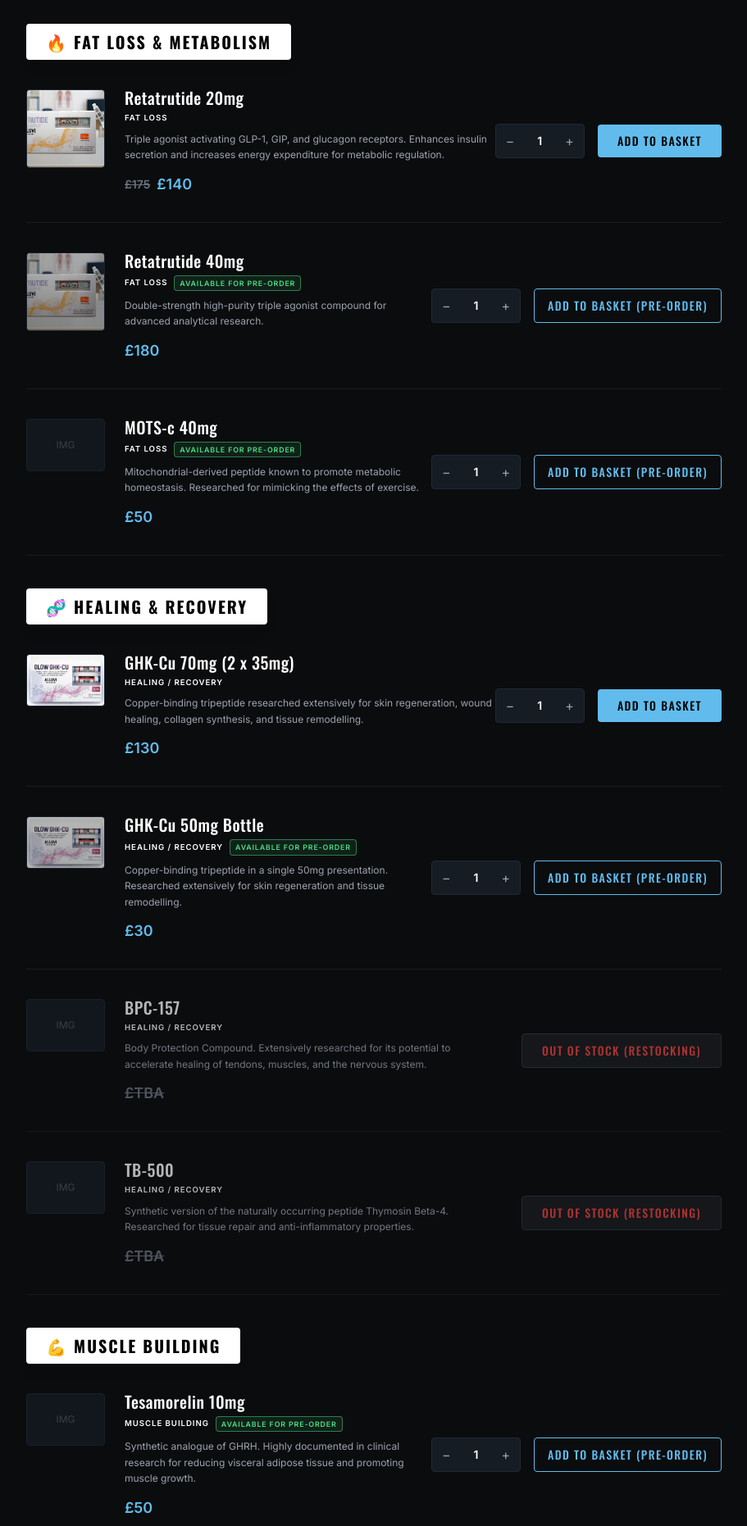
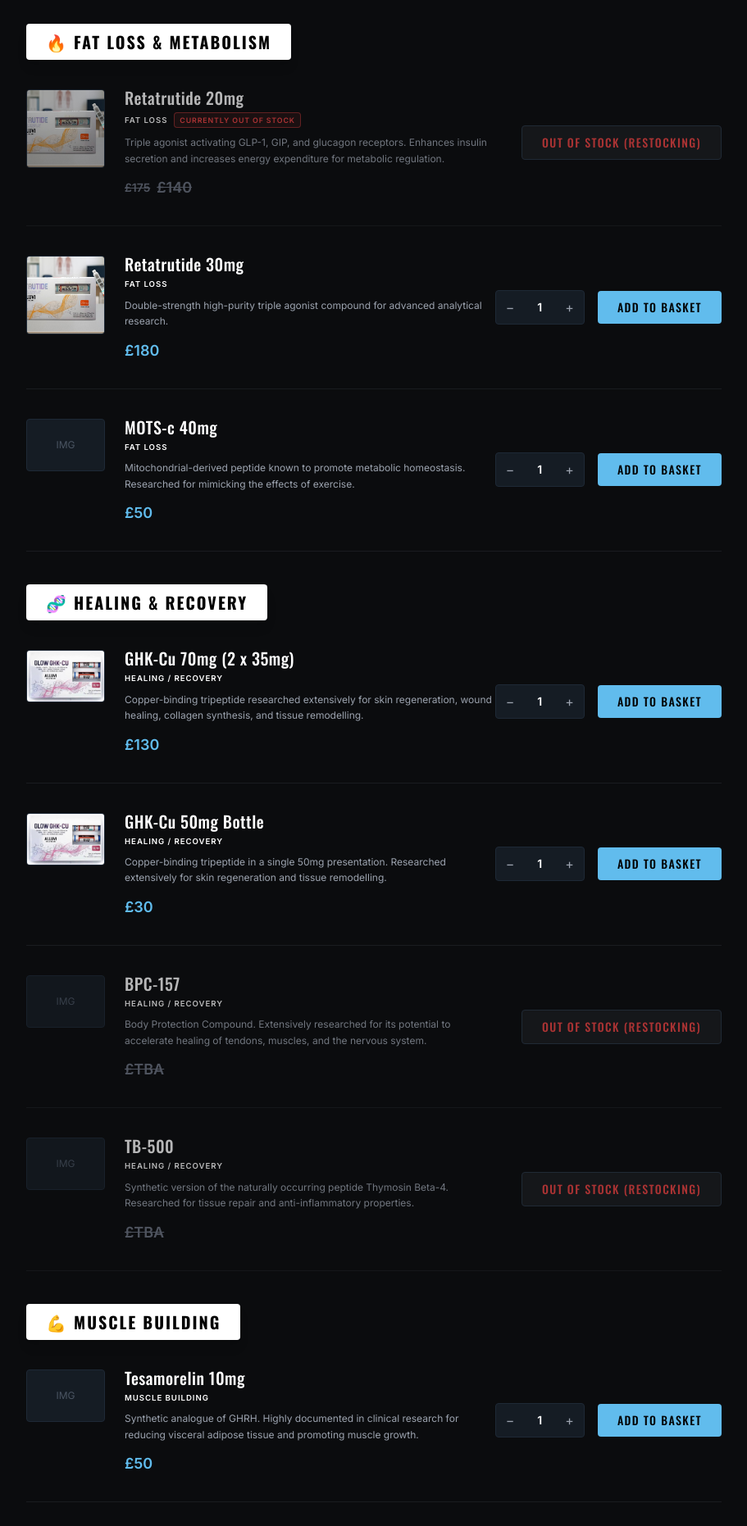
Before and after one commit to Benotos/PEPTONIC-LABS, a website: page store.html in a window 1280 px wide. Shown: the part 303-2165 px from the top of the page at 82% size, without its empty margins (184-1095 px from the left). Drawn offline with nearby package versions, Linux system fonts and the light colour scheme.

Commit message:
UPDATE EDITED ACCOUNT

```diff
--- a/store.html
+++ b/store.html
@@ -107,40 +107,33 @@
                 </div>
             </div>
 
-            <div class="product-card flex flex-col md:flex-row items-center justify-between border-b border-[#1a1c20] pb-8 mb-8" data-category="fat-loss">
+            <div class="product-card flex flex-col md:flex-row items-center justify-between border-b border-[#1a1c20] pb-8 mb-8 opacity-70" data-category="fat-loss">
                 <div class="flex items-start space-x-6 w-full md:w-auto mb-6 md:mb-0">
                     <img src="retatrutide.jpg" alt="Retatrutide" class="w-24 h-24 object-cover border border-[#1e2936] rounded shrink-0 mt-1">
                     <div>
                         <h3 class="text-xl font-oswald tracking-wide mb-1">Retatrutide 20mg</h3>
-                        <span class="text-[0.6rem] font-bold tracking-widest uppercase text-accent-blue mb-2 block">Fat Loss</span>
+                        <div class="flex gap-2 mb-2 items-center">
+                            <span class="text-[0.6rem] font-bold tracking-widest uppercase text-accent-blue block">Fat Loss</span>
+                            <span class="text-[0.55rem] font-bold tracking-widest uppercase text-red-500 border border-red-500/50 px-1.5 py-0.5 rounded bg-red-500/10">CURRENTLY OUT OF STOCK</span>
+                        </div>
                         <p class="text-gray-400 text-xs leading-relaxed max-w-md mb-3">Triple agonist activating GLP-1, GIP, and glucagon receptors. Enhances insulin secretion and increases energy expenditure for metabolic regulation.</p>
                         <div class="flex items-center gap-2">
                             <p class="font-bold text-sm text-gray-500 line-through">£175</p>
-                            <p class="font-bold text-lg accent-blue">£140</p>
+                            <p class="font-bold text-lg text-gray-500 line-through">£140</p>
                         </div>
                     </div>
                 </div>
                 <div class="flex flex-col items-end space-y-3 w-full md:w-auto">
-                    <div class="flex items-center space-x-4 w-full justify-end">
-                        <div class="flex items-center border border-[#1e2936] bg-[#151c24] rounded">
-                            <button onclick="updateQty(this, -1)" class="px-3 py-2 hover:text-white text-gray-400 transition">−</button>
-                            <span class="px-4 text-sm font-bold qty-value">1</span>
-                            <button onclick="updateQty(this, 1)" class="px-3 py-2 hover:text-white text-gray-400 transition">+</button>
-                        </div>
-                        <button onclick="addToBasket('Retatrutide 20mg', 140, this)" class="bg-accent-blue text-black font-oswald px-6 py-2.5 text-sm tracking-widest rounded hover:bg-[#7ac7f0] transition w-full md:w-auto">ADD TO BASKET</button>
-                    </div>
+                    <button disabled class="bg-[#1a1c20] text-red-500 font-oswald px-6 py-2.5 text-sm tracking-widest rounded w-full md:w-auto cursor-not-allowed border border-[#2a3746]">OUT OF STOCK (RESTOCKING)</button>
                 </div>
             </div>
 
             <div class="product-card flex flex-col md:flex-row items-center justify-between border-b border-[#1a1c20] pb-8 mb-8" data-category="fat-loss">
                 <div class="flex items-start space-x-6 w-full md:w-auto mb-6 md:mb-0">
-                    <img src="retatrutide.jpg" alt="Retatrutide 40mg" class="w-24 h-24 object-cover border border-[#1e2936] rounded shrink-0 mt-1 opacity-70">
+                    <img src="retatrutide.jpg" alt="Retatrutide 30mg" class="w-24 h-24 object-cover border border-[#1e2936] rounded shrink-0 mt-1">
                     <div>
-                        <h3 class="text-xl font-oswald tracking-wide mb-1">Retatrutide 40mg</h3>
-                        <div class="flex gap-2 mb-2 items-center">
-                            <span class="text-[0.6rem] font-bold tracking-widest uppercase text-accent-blue block">Fat Loss</span>
-                            <span class="text-[0.55rem] font-bold tracking-widest uppercase text-green-400 border border-green-400/50 px-1.5 py-0.5 rounded bg-green-400/10">AVAILABLE FOR PRE-ORDER</span>
-                        </div>
+                        <h3 class="text-xl font-oswald tracking-wide mb-1">Retatrutide 30mg</h3>
+                        <span class="text-[0.6rem] font-bold tracking-widest uppercase text-accent-blue mb-2 block">Fat Loss</span>
                         <p class="text-gray-400 text-xs leading-relaxed max-w-md mb-3">Double-strength high-purity triple agonist compound for advanced analytical research.</p>
                         <p class="font-bold text-lg accent-blue">£180</p>
                     </div>
@@ -152,20 +145,17 @@
                             <span class="px-4 text-sm font-bold qty-value">1</span>
                             <button onclick="updateQty(this, 1)" class="px-3 py-2 hover:text-white text-gray-400 transition">+</button>
                         </div>
-                        <button onclick="addToBasket('Retatrutide 40mg (Pre-Order)', 180, this)" class="border border-[#61bced] text-[#61bced] font-oswald px-4 py-2.5 text-xs md:text-sm tracking-widest rounded hover:bg-[#61bced] hover:text-black transition w-full md:w-auto whitespace-nowrap">ADD TO BASKET (PRE-ORDER)</button>
+                        <button onclick="addToBasket('Retatrutide 30mg', 180, this)" class="bg-accent-blue text-black font-oswald px-6 py-2.5 text-sm tracking-widest rounded hover:bg-[#7ac7f0] transition w-full md:w-auto">ADD TO BASKET</button>
                     </div>
                 </div>
             </div>
 
             <div class="product-card flex flex-col md:flex-row items-center justify-between border-b border-[#1a1c20] pb-8 mb-8" data-category="fat-loss">
                 <div class="flex items-start space-x-6 w-full md:w-auto mb-6 md:mb-0">
-                    <div class="w-24 h-16 bg-[#151c24] border border-[#1e2936] rounded flex items-center justify-center text-gray-600 text-xs shrink-0 mt-1 opacity-70">IMG</div>
+                    <div class="w-24 h-16 bg-[#151c24] border border-[#1e2936] rounded flex items-center justify-center text-gray-600 text-xs shrink-0 mt-1">IMG</div>
                     <div>
                         <h3 class="text-xl font-oswald tracking-wide mb-1">MOTS-c 40mg</h3>
-                        <div class="flex gap-2 mb-2 items-center">
-                            <span class="text-[0.6rem] font-bold tracking-widest uppercase text-accent-blue block">Fat Loss</span>
-                            <span class="text-[0.55rem] font-bold tracking-widest uppercase text-green-400 border border-green-400/50 px-1.5 py-0.5 rounded bg-green-400/10">AVAILABLE FOR PRE-ORDER</span>
-                        </div>
+                        <span class="text-[0.6rem] font-bold tracking-widest uppercase text-accent-blue mb-2 block">Fat Loss</span>
                         <p class="text-gray-400 text-xs leading-relaxed max-w-md mb-3">Mitochondrial-derived peptide known to promote metabolic homeostasis. Researched for mimicking the effects of exercise.</p>
                         <p class="font-bold text-lg accent-blue">£50</p>
                     </div>
@@ -177,7 +167,7 @@
                             <span class="px-4 text-sm font-bold qty-value">1</span>
                             <button onclick="updateQty(this, 1)" class="px-3 py-2 hover:text-white text-gray-400 transition">+</button>
                         </div>
-                        <button onclick="addToBasket('MOTS-c 40mg (Pre-Order)', 50, this)" class="border border-[#61bced] text-[#61bced] font-oswald px-4 py-2.5 text-xs md:text-sm tracking-widest rounded hover:bg-[#61bced] hover:text-black transition w-full md:w-auto whitespace-nowrap">ADD TO BASKET (PRE-ORDER)</button>
+                        <button onclick="addToBasket('MOTS-c 40mg', 50, this)" class="bg-accent-blue text-black font-oswald px-6 py-2.5 text-sm tracking-widest rounded hover:bg-[#7ac7f0] transition w-full md:w-auto">ADD TO BASKET</button>
                     </div>
                 </div>
             </div>
@@ -212,13 +202,10 @@
 
             <div class="product-card flex flex-col md:flex-row items-center justify-between border-b border-[#1a1c20] pb-8 mb-8" data-category="healing">
                 <div class="flex items-start space-x-6 w-full md:w-auto mb-6 md:mb-0">
-                    <img src="glow_ghk.jpg" alt="GHK-Cu 50mg" class="w-24 h-16 object-cover border border-[#1e2936] rounded shrink-0 mt-1 opacity-70">
+                    <img src="glow_ghk.jpg" alt="GHK-Cu 50mg" class="w-24 h-16 object-cover border border-[#1e2936] rounded shrink-0 mt-1">
                     <div>
                         <h3 class="text-xl font-oswald tracking-wide mb-1">GHK-Cu 50mg Bottle</h3>
-                        <div class="flex gap-2 mb-2 items-center">
-                            <span class="text-[0.6rem] font-bold tracking-widest uppercase text-accent-blue block">Healing / Recovery</span>
-                            <span class="text-[0.55rem] font-bold tracking-widest uppercase text-green-400 border border-green-400/50 px-1.5 py-0.5 rounded bg-green-400/10">AVAILABLE FOR PRE-ORDER</span>
-                        </div>
+                        <span class="text-[0.6rem] font-bold tracking-widest uppercase text-accent-blue mb-2 block">Healing / Recovery</span>
                         <p class="text-gray-400 text-xs leading-relaxed max-w-md mb-3">Copper-binding tripeptide in a single 50mg presentation. Researched extensively for skin regeneration and tissue remodelling.</p>
                         <p class="font-bold text-lg accent-blue">£30</p>
                     </div>
@@ -230,7 +217,7 @@
                             <span class="px-4 text-sm font-bold qty-value">1</span>
                             <button onclick="updateQty(this, 1)" class="px-3 py-2 hover:text-white text-gray-400 transition">+</button>
                         </div>
-                        <button onclick="addToBasket('GHK-Cu 50mg (Pre-Order)', 30, this)" class="border border-[#61bced] text-[#61bced] font-oswald px-4 py-2.5 text-xs md:text-sm tracking-widest rounded hover:bg-[#61bced] hover:text-black transition w-full md:w-auto whitespace-nowrap">ADD TO BASKET (PRE-ORDER)</button>
+                        <button onclick="addToBasket('GHK-Cu 50mg', 30, this)" class="bg-accent-blue text-black font-oswald px-6 py-2.5 text-sm tracking-widest rounded hover:bg-[#7ac7f0] transition w-full md:w-auto">ADD TO BASKET</button>
                     </div>
                 </div>
             </div>
@@ -274,13 +261,10 @@
 
             <div class="product-card flex flex-col md:flex-row items-center justify-between border-b border-[#1a1c20] pb-8 mb-8" data-category="muscle">
                 <div class="flex items-start space-x-6 w-full md:w-auto mb-6 md:mb-0">
-                    <div class="w-24 h-16 bg-[#151c24] border border-[#1e2936] rounded flex items-center justify-center text-gray-600 text-xs shrink-0 mt-1 opacity-70">IMG</div>
+                    <div class="w-24 h-16 bg-[#151c24] border border-[#1e2936] rounded flex items-center justify-center text-gray-600 text-xs shrink-0 mt-1">IMG</div>
                     <div>
                         <h3 class="text-xl font-oswald tracking-wide mb-1">Tesamorelin 10mg</h3>
-                        <div class="flex gap-2 mb-2 items-center">
-                            <span class="text-[0.6rem] font-bold tracking-widest uppercase text-accent-blue block">Muscle Building</span>
-                            <span class="text-[0.55rem] font-bold tracking-widest uppercase text-green-400 border border-green-400/50 px-1.5 py-0.5 rounded bg-green-400/10">AVAILABLE FOR PRE-ORDER</span>
-                        </div>
+                        <span class="text-[0.6rem] font-bold tracking-widest uppercase text-accent-blue mb-2 block">Muscle Building</span>
                         <p class="text-gray-400 text-xs leading-relaxed max-w-md mb-3">Synthetic analogue of GHRH. Highly documented in clinical research for reducing visceral adipose tissue and promoting muscle growth.</p>
                         <p class="font-bold text-lg accent-blue">£50</p>
                     </div>
@@ -292,7 +276,7 @@
                             <span class="px-4 text-sm font-bold qty-value">1</span>
                             <button onclick="updateQty(this, 1)" class="px-3 py-2 hover:text-white text-gray-400 transition">+</button>
                         </div>
-                        <button onclick="addToBasket('Tesamorelin 10mg (Pre-Order)', 50, this)" class="border border-[#61bced] text-[#61bced] font-oswald px-4 py-2.5 text-xs md:text-sm tracking-widest rounded hover:bg-[#61bced] hover:text-black transition w-full md:w-auto whitespace-nowrap">ADD TO BASKET (PRE-ORDER)</button>
+                        <button onclick="addToBasket('Tesamorelin 10mg', 50, this)" class="bg-accent-blue text-black font-oswald px-6 py-2.5 text-sm tracking-widest rounded hover:bg-[#7ac7f0] transition w-full md:w-auto">ADD TO BASKET</button>
                     </div>
                 </div>
             </div>
@@ -361,13 +345,10 @@
 
             <div class="product-card flex flex-col md:flex-row items-center justify-between border-b border-[#1a1c20] pb-8 mb-8" data-category="tanning">
                 <div class="flex items-start space-x-6 w-full md:w-auto mb-6 md:mb-0">
-                    <img src="mt2.jpg" alt="MT-2 10mg" class="w-24 h-16 object-cover border border-[#1e2936] rounded shrink-0 mt-1 opacity-70">
+                    <img src="mt2.jpg" alt="MT-2 10mg" class="w-24 h-16 object-cover border border-[#1e2936] rounded shrink-0 mt-1">
                     <div>
                         <h3 class="text-xl font-oswald tracking-wide mb-1">Melanotan-2 (MT-2) 10mg</h3>
-                        <div class="flex gap-2 mb-2 items-center">
-                            <span class="text-[0.6rem] font-bold tracking-widest uppercase text-accent-blue block">Tanning</span>
-                            <span class="text-[0.55rem] font-bold tracking-widest uppercase text-green-400 border border-green-400/50 px-1.5 py-0.5 rounded bg-green-400/10">AVAILABLE FOR PRE-ORDER</span>
-                        </div>
+                        <span class="text-[0.6rem] font-bold tracking-widest uppercase text-accent-blue mb-2 block">Tanning</span>
                         <p class="text-gray-400 text-xs leading-relaxed max-w-md mb-3">Synthetic analogue of the peptide hormone α-melanocyte-stimulating hormone (α-MSH) used in melanogenesis research.</p>
                         <p class="font-bold text-lg accent-blue">£30</p>
                     </div>
@@ -379,7 +360,7 @@
                             <span class="px-4 text-sm font-bold qty-value">1</span>
                             <button onclick="updateQty(this, 1)" class="px-3 py-2 hover:text-white text-gray-400 transition">+</button>
                         </div>
-                        <button onclick="addToBasket('MT-2 10mg (Pre-Order)', 30, this)" class="border border-[#61bced] text-[#61bced] font-oswald px-4 py-2.5 text-xs md:text-sm tracking-widest rounded hover:bg-[#61bced] hover:text-black transition w-full md:w-auto whitespace-nowrap">ADD TO BASKET (PRE-ORDER)</button>
+                        <button onclick="addToBasket('MT-2 10mg', 30, this)" class="bg-accent-blue text-black font-oswald px-6 py-2.5 text-sm tracking-widest rounded hover:bg-[#7ac7f0] transition w-full md:w-auto">ADD TO BASKET</button>
                     </div>
                 </div>
             </div>
@@ -447,16 +428,16 @@
                 <div class="bg-[#0b0c0e] border border-[#1e2936] p-6 rounded text-left space-y-4 mb-8">
                     <div>
                         <p class="text-[0.65rem] text-gray-500 font-bold tracking-wider uppercase">Account Name</p>
-                        <p class="font-medium text-lg text-white">ROAR MARKETING SERVICES LTD</p>
+                        <p class="font-medium text-lg text-white">LBJ COACHING</p>
                     </div>
                     <div class="grid grid-cols-2 gap-4">
                         <div>
                             <p class="text-[0.65rem] text-gray-500 font-bold tracking-wider uppercase">Sort Code</p>
-                            <p class="font-medium text-lg tracking-widest text-white">04-29-09</p>
+                            <p class="font-medium text-lg tracking-widest text-white">04-00-06</p>
                         </div>
                         <div>
                             <p class="text-[0.65rem] text-gray-500 font-bold tracking-wider uppercase">Account Number</p>
-                            <p class="font-medium text-lg tracking-widest text-white">18715389</p>
+                            <p class="font-medium text-lg tracking-widest text-white">62784347</p>
                         </div>
                     </div>
                     <div class="pt-4 border-t border-[#1e2936]">
@@ -469,13 +450,28 @@
                     <div class="pt-4 border-t border-[#1e2936]">
                         <p class="text-[0.65rem] text-[#25D366] font-bold tracking-wider uppercase mb-1 flex items-center gap-1.5">
                             <svg class="w-4 h-4" fill="currentColor" viewBox="0 0 24 24" xmlns="http://www.w3.org/2000/svg"><path d="M17.472 14.382c-.297-.149-1.758-.867-2.03-.967-.273-.099-.471-.148-.67.15-.197.297-.767.966-.94 1.164-.173.199-.347.223-.644.075-.297-.15-1.255-.463-2.39-1.475-.883-.788-1.48-1.761-1.653-2.059-.173-.297-.018-.458.13-.606.134-.133.298-.347.446-.52.149-.174.198-.298.298-.497.099-.198.05-.371-.025-.52-.075-.149-.669-1.612-.916-2.207-.242-.579-.487-.5-.669-.51a12.8 12.8 0 0 0-.57-.01c-.198 0-.52.074-.792.372-.272.297-1.04 1.016-1.04 2.479 0 1.462 1.065 2.875 1.213 3.074.149.198 2.096 3.2 5.077 4.487.709.306 1.262.489 1.694.625.712.227 1.36.195 1.871.118.571-.085 1.758-.719 2.006-1.413.248-.694.248-1.289.173-1.413-.074-.124-.272-.198-.57-.347m-5.421 7.403h-.004a9.87 9.87 0 0 1-5.031-1.378l-.361-.214-3.741.982.998-3.648-.235-.374a9.86 9.86 0 0 1-1.51-5.26c.001-5.45 4.436-9.884 9.888-9.884 2.64 0 5.122 1.03 6.988 2.898a9.825 9.825 0 0 1 2.893 6.994c-.003 5.45-4.437 9.884-9.885 9.884m8.413-18.297A11.815 11.815 0 0 0 12.05 0C5.495 0 .16 5.335.157 11.892c0 2.096.547 4.142 1.588 5.945L.057 24l6.305-1.654a11.882 11.882 0 0 0 5.683 1.448h.005c6.554 0 11.89-5.335 11.893-11.893a11.821 11.821 0 0 0-3.48-8.413Z"/></svg>
-                        WhatsApp Confirmation To:
+                            WhatsApp Confirmation To:
                         </p>
                         <p class="font-oswald tracking-wide text-2xl text-white">+44 7473 867419</p>
                         <p class="text-[0.65rem] text-gray-400 mt-1">Message this number on WhatsApp with your payment confirmation to complete your order.</p>
                     </div>
                 </div>
                 <button onclick="showSuccessScreen()" class="w-full border border-[#1e2936] text-gray-300 py-3 rounded font-oswald tracking-widest hover:bg-[#1a1c20] hover:text-white transition uppercase">I Have Sent The Payment</button>
+            </div>
+
+            <div id="successStep" class="hidden p-6 md:p-8 text-center">
+                <h3 class="text-3xl font-oswald uppercase tracking-wide mb-4 text-white">Payment Confirmed</h3>
+                <p class="text-sm text-gray-400 mb-6">Thank you! We will verify against reference <strong class="text-white">TIKTOK</strong>.</p>
+
+                <div class="bg-[#25D366]/10 border border-[#25D366]/30 rounded-lg p-4 mb-8 text-center">
+                    <p class="text-[#25D366] text-sm font-bold flex items-center justify-center gap-2 mb-1">
+                        <svg class="w-5 h-5" fill="currentColor" viewBox="0 0 24 24" xmlns="http://www.w3.org/2000/svg"><path d="M17.472 14.382c-.297-.149-1.758-.867-2.03-.967-.273-.099-.471-.148-.67.15-.197.297-.767.966-.94 1.164-.173.199-.347.223-.644.075-.297-.15-1.255-.463-2.39-1.475-.883-.788-1.48-1.761-1.653-2.059-.173-.297-.018-.458.13-.606.134-.133.298-.347.446-.52.149-.174.198-.298.298-.497.099-.198.05-.371-.025-.52-.075-.149-.669-1.612-.916-2.207-.242-.579-.487-.5-.669-.51a12.8 12.8 0 0 0-.57-.01c-.198 0-.52.074-.792.372-.272.297-1.04 1.016-1.04 2.479 0 1.462 1.065 2.875 1.213 3.074.149.198 2.096 3.2 5.077 4.487.709.306 1.262.489 1.694.625.712.227 1.36.195 1.871.118.571-.085 1.758-.719 2.006-1.413.248-.694.248-1.289.173-1.413-.074-.124-.272-.198-.57-.347m-5.421 7.403h-.004a9.87 9.87 0 0 1-5.031-1.378l-.361-.214-3.741.982.998-3.648-.235-.374a9.86 9.86 0 0 1-1.51-5.26c.001-5.45 4.436-9.884 9.888-9.884 2.64 0 5.122 1.03 6.988 2.898a9.825 9.825 0 0 1 2.893 6.994c-.003 5.45-4.437 9.884-9.885 9.884m8.413-18.297A11.815 11.815 0 0 0 12.05 0C5.495 0 .16 5.335.157 11.892c0 2.096.547 4.142 1.588 5.945L.057 24l6.305-1.654a11.882 11.882 0 0 0 5.683 1.448h.005c6.554 0 11.89-5.335 11.893-11.893a11.821 11.821 0 0 0-3.48-8.413Z"/></svg>
+                        Send WhatsApp Confirmation
+                    </p>
+                    <p class="text-white text-sm">To complete your order, message <strong>+44 7473 867419</strong></p>
+                </div>
+
+                <button onclick="closeCheckoutAndReset()" class="w-full bg-accent-blue text-black py-4 rounded font-oswald text-lg tracking-widest hover:bg-[#7ac7f0] transition uppercase">Return to Store</button>
             </div>
         </div>
     </div>
```
Also changed, not shown: index.html (+15 -4 lines).
